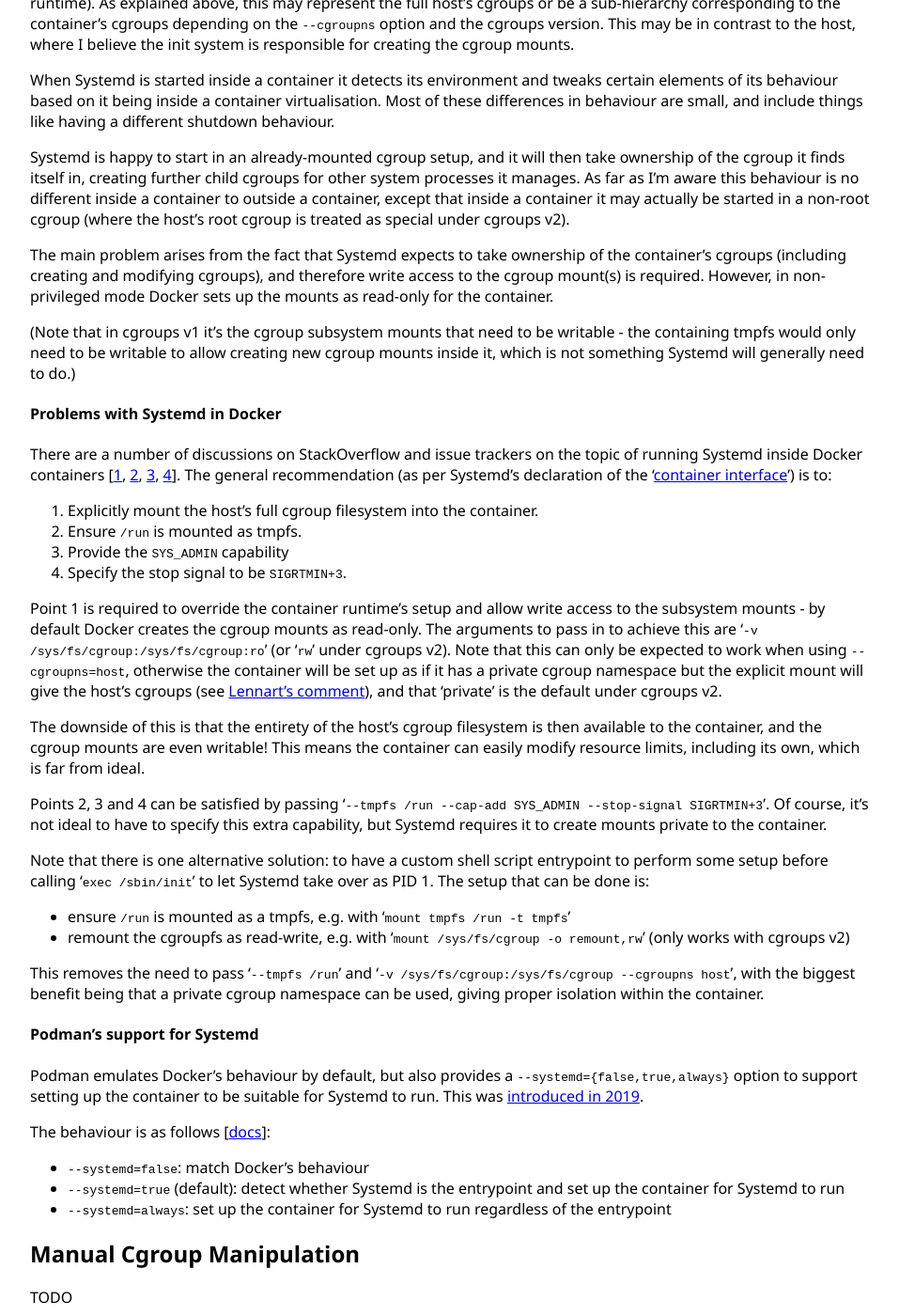
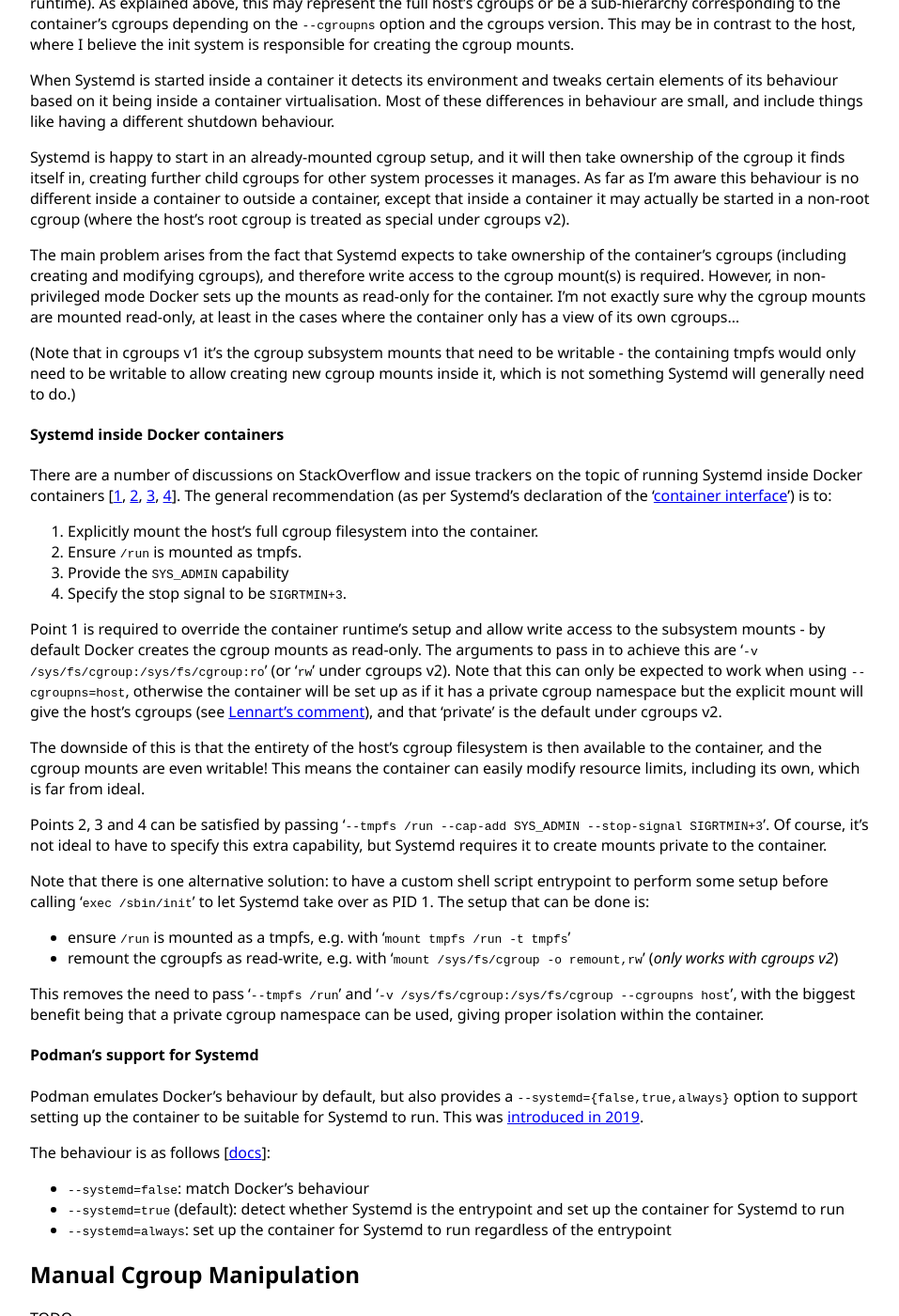
Before and after one commit to LewisGaul/LewisGaul.github.io, a Jekyll site: the page built from _posts/coding/2022-05-13-cgroups-intro.md, in a window 1280 px wide and 1400 px high, scrolled down 9618 px. Shown: the whole window at 94% size, without its empty margins (160-1117 px from the left). Built offline with Jekyll 4.4.1, drawn with Linux system fonts in a browser that asks for light colours; some of the changed text lies outside the part shown.

Commit message:
Move cgroups post out of rough

```diff
--- a/_posts/rough/2022-05-01-cgroups-intro.md
+++ b/_posts/coding/2022-05-13-cgroups-intro.md
@@ -380,11 +380,12 @@
 
 The main problem arises from the fact that Systemd expects to take ownership of the container's cgroups (including creating and modifying cgroups), and therefore write access to the cgroup mount(s) is required.
 However, in non-privileged mode Docker sets up the mounts as read-only for the container.
+I'm not exactly sure why the cgroup mounts are mounted read-only, at least in the cases where the container only has a view of its own cgroups...
 
 (Note that in cgroups v1 it's the cgroup subsystem mounts that need to be writable - the containing tmpfs would only need to be writable to allow creating new cgroup mounts inside it, which is not something Systemd will generally need to do.)
 
 
-#### Problems with Systemd in Docker
+#### Systemd inside Docker containers
 
 There are a number of discussions on StackOverflow and issue trackers on the topic of running Systemd inside Docker containers [[1](https://github.com/moby/moby/issues/18796), [2](https://devops.stackexchange.com/questions/1635/is-there-any-concrete-and-acceptable-solution-for-running-systemd-inside-the-doc), [3](https://github.com/moby/moby/issues/30723), [4](https://github.com/systemd/systemd/issues/1224)].
 The general recommendation (as per Systemd's declaration of the '[container interface](https://systemd.io/CONTAINER_INTERFACE/)') is to:
@@ -406,7 +407,7 @@
 Note that there is one alternative solution: to have a custom shell script entrypoint to perform some setup before calling '`exec /sbin/init`' to let Systemd take over as PID 1.
 The setup that can be done is:
 - ensure `/run` is mounted as a tmpfs, e.g. with '`mount tmpfs /run -t tmpfs`'
-- remount the cgroupfs as read-write, e.g. with '`mount /sys/fs/cgroup -o remount,rw`' (only works with cgroups v2)
+- remount the cgroupfs as read-write, e.g. with '`mount /sys/fs/cgroup -o remount,rw`' (*only works with cgroups v2*)
 
 This removes the need to pass '`--tmpfs /run`' and '`-v /sys/fs/cgroup:/sys/fs/cgroup --cgroupns host`', with the biggest benefit being that a private cgroup namespace can be used, giving proper isolation within the container.
 
```
Also changed, not shown: other parts of _posts/coding/2022-05-13-cgroups-intro.md (+1 -1 lines).
